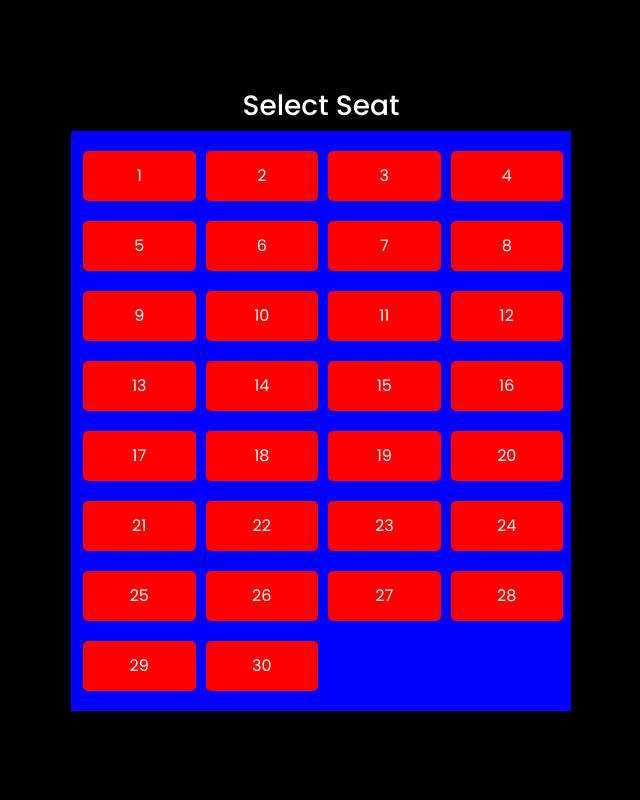
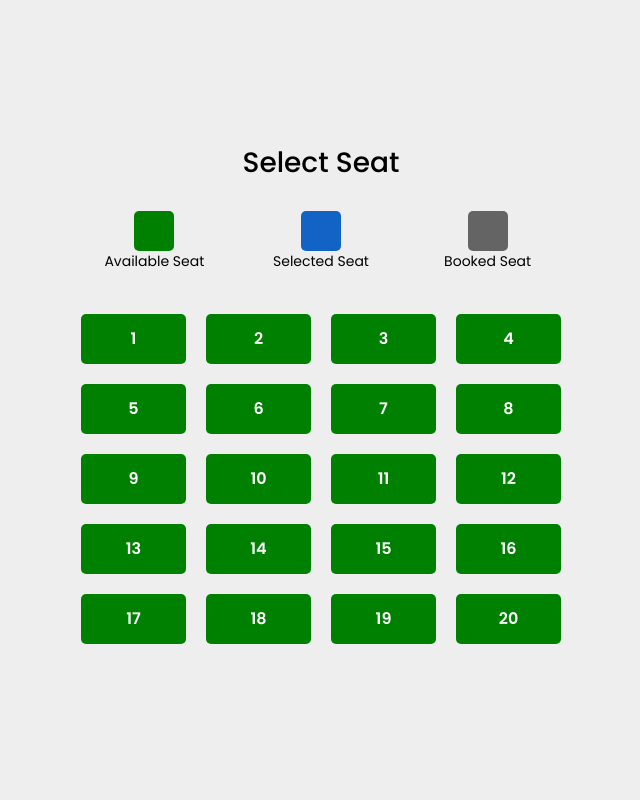
Before and after one commit to Cyber9jaDev/Car-Booking-System, a React (Vite) app in the folder client/: page /booking in a window 1280 px wide. Shown: the top 800 px of the page, without its empty margins (319-959 px from the left). Built offline with nearby package versions, Linux system fonts and the light colour scheme.

Commit message:
minor update

```diff
--- a/client/src/components/users/SeatModal.tsx
+++ b/client/src/components/users/SeatModal.tsx
@@ -1,31 +1,44 @@
 import '../../sass/tickets.scss';
 const SeatModal = () => {
 
-  const createArray = (): number[] => {
+  const createSeats = (): number[] => {
     const elements: number[] = [];
-    for (let index = 1; index <= 30; index++) {
+    for (let index = 1; index <= 20; index++) {
       elements.push(index);
     }
     return elements;
   }
 
-
   return (
     <section id="seat__modal">
-      <h3>Select Seat</h3>
-
-      <div className='test'>
-        {
-          createArray().map(number => {
+      <div className="seat__modal-wrapper">
+        <h3 className='my-3'>Select Seat</h3>
+        <div className="container my-3">
+            <div className="row ">
+              <div className="col-4 d-flex align-items-center flex-column">
+                <div className='available__seat seat__sample'> </div>
+                <small className='text-center'>Available Seat</small>
+              </div>
+              <div className="col-4 d-flex align-items-center flex-column">
+                <div className='selected__seat seat__sample'> </div>
+                <small className='text-center'>Selected Seat</small>
+              </div>
+              <div className="col-4 d-flex align-items-center flex-column">
+                <div className='booked__seat seat__sample'> </div>
+                <small className='text-center'>Booked Seat</small>
+              </div>
+            </div>
+        </div>
+        <div className='seats__container my-3'>
+          { createSeats().map(number => {
             return (
-              <div className='test__wrapper'>
-                <div className="test1">
-                  <span>{number}</span>
-                </div>
+              <div className='seats__wrapper'>
+                <div className="seats"> {number} </div>
               </div>
               )
           })
         }
+        </div>
       </div>
     </section>
   )
--- a/client/src/sass/tickets.scss
+++ b/client/src/sass/tickets.scss
@@ -59,51 +59,73 @@
 
 #seat__modal{
   top: 0;
-  position: fixed;
+  position: sticky;
   min-height: 100vh;
   z-index: 999;
-  background-color: black;
-  color:  white;
+  background-color: rgb(238, 238, 238);
+  color:  black;
   width: 100%;
   display: flex;
   align-items: center;
   flex-direction: column;
   justify-content: center;
 
-  .test{
+
+  .seat__modal-wrapper{
+    display: flex;
+    align-items: center;
+    flex-direction: column;
+    justify-content: center;
+  }
+
+  .seat__sample{
+    width: 40px;
+    height: 40px;
+    border-radius: 5px;
+  }
+
+  .available__seat{
+    background-color: green;
+  }
+  .selected__seat{
+    background-color: #1363c6;
+  }
+  .booked__seat{
+    background-color: #646464;
+  }
+
+  .seats__container{
     display: grid;
     grid-template-columns: repeat(12, 1fr);
-    grid-column-gap: 10px;
+    grid-gap: 20px;
     width: 500px !important;
-    background-color: blue;
+    // background-color: blue;
     align-self: center;
     padding: 10px;
   }
 
-  .test__wrapper{
+  .seats__wrapper{
     width: 100%;
-    margin: 10px 2px;
     grid-column: span 3;
   }
 
-  .test1{
+  .seats{
     width: 50px;
     height: 50px;
-    background-color: red;
+    background-color: green;
+    color: #fff;
     display: flex;
     align-items: center;
     justify-content: center;
     cursor: pointer;
     border-radius: 5px;
     width: 100%;
-  }
-
-  .test1 > span{
-    // margin: auto;
+    font-size: 1em;
+    font-weight: 600;
   }
 
   @media screen and (max-width: 768px) {
-    .test{
+    .seats__container{
       display: grid;
       width: 100% !important;
     }
```
